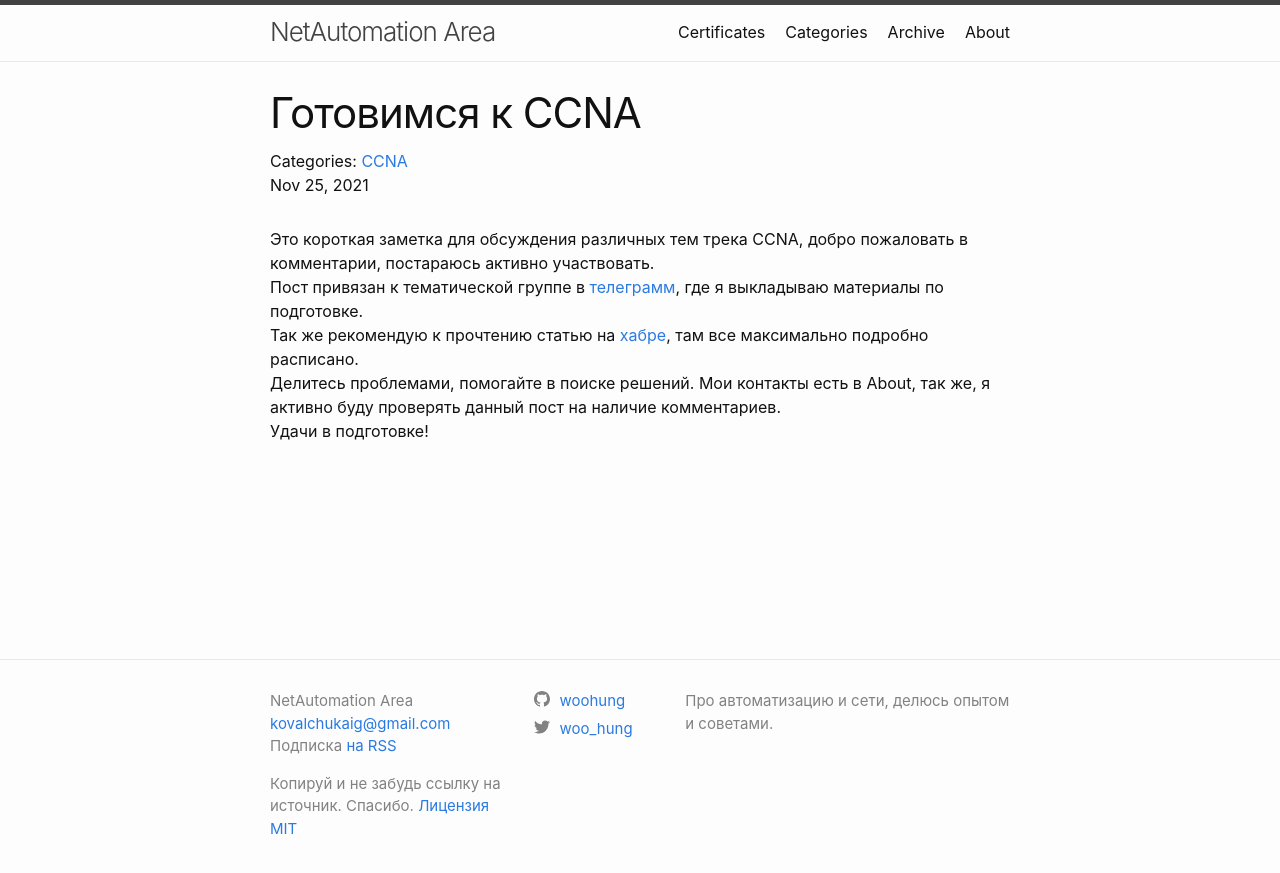
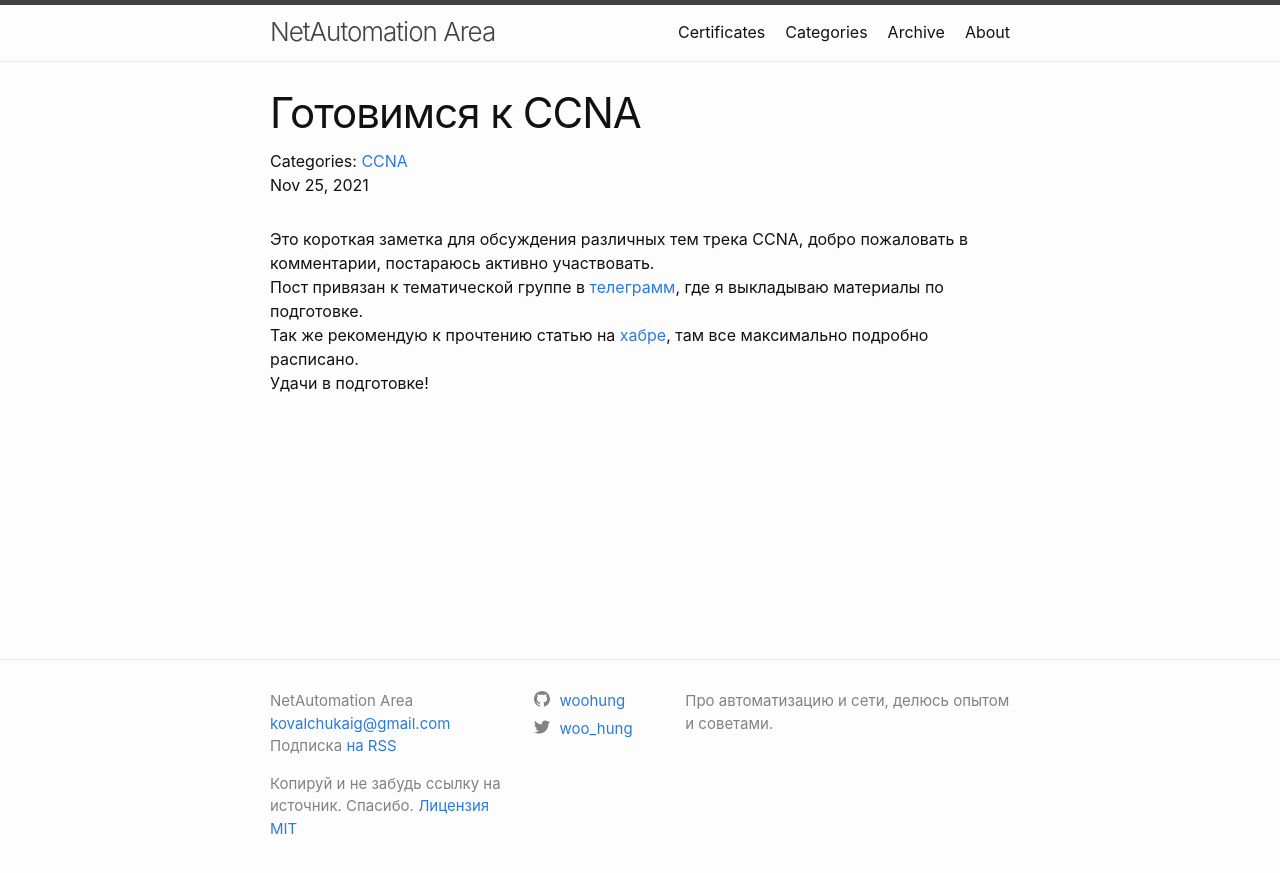
Before and after one commit to woohung/woohung.github.io, a Jekyll site: the page built from _posts/2021-11-25-Готовимся к CCNA.md, in a window 1280 px wide. Shown: the top 873 px of the page. Built offline with Jekyll 4.4.1, drawn with Linux system fonts in a browser that asks for light colours; comment, search, counter and statistics services are not loaded.

Commit message:
Update 2021-11-25-Готовимся к CCNA.md

```diff
--- a/_posts/2021-11-25-Готовимся к CCNA.md
+++ b/_posts/2021-11-25-Готовимся к CCNA.md
@@ -8,5 +8,4 @@ published: true
 Это короткая заметка для обсуждения различных тем трека CCNA, добро пожаловать в комментарии, постараюсь активно участвовать.
 Пост привязан к тематической группе в [телеграмм](https://t.me/+bjSpnxRghW40N2Uy), где я выкладываю материалы по подготовке.
 Так же рекомендую к прочтению статью на [хабре](https://habr.com/ru/post/587336/), там все максимально подробно расписано.
-Делитесь проблемами, помогайте в поиске решений. Мои контакты есть в About, так же, я активно буду проверять данный пост на наличие комментариев.
 Удачи в подготовке!
```
